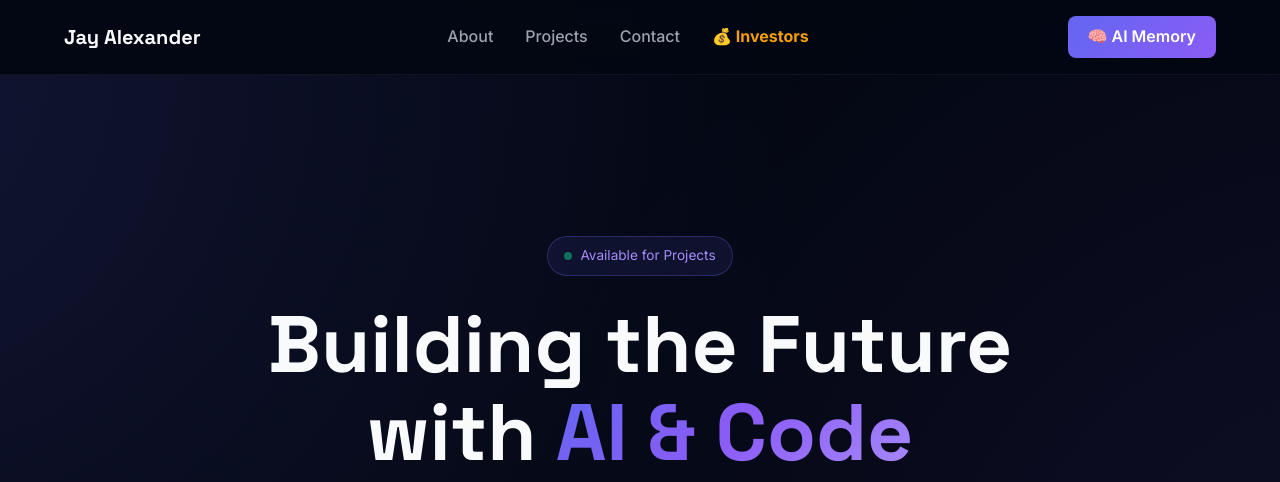
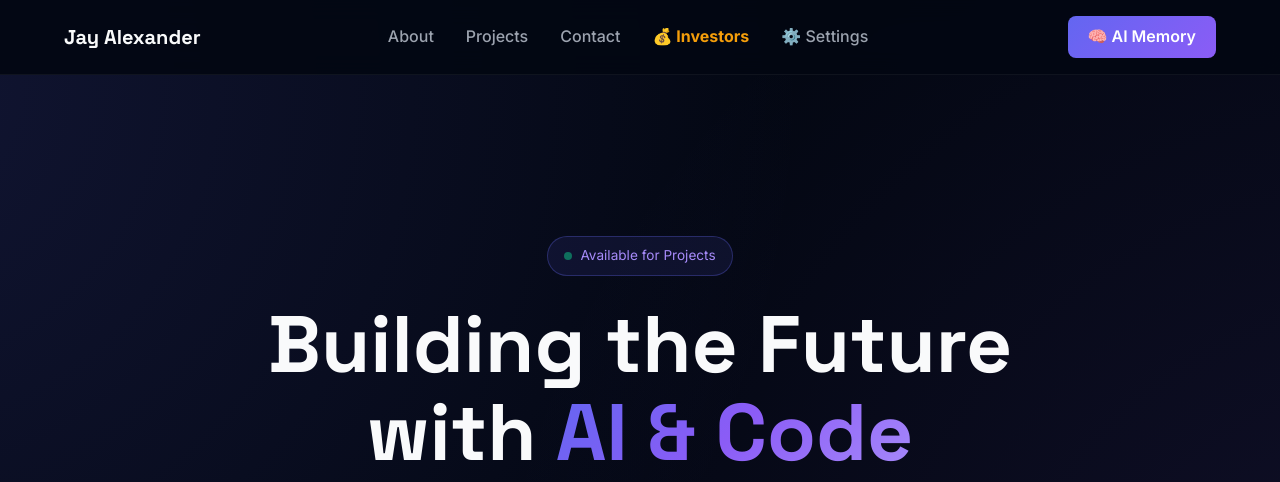
Before and after one commit to Liberty-Emporium/jay-portfolio, a Flask app: page / in a window 1280 px wide; the page is wider, and only the part inside the window is pictured. Shown: the top 482 px of that part. Run offline with Flask 2, Linux system fonts and the light colour scheme.

Commit message:
⚙️ Add Settings link to navbar

```diff
--- a/templates/index.html
+++ b/templates/index.html
@@ -106,6 +106,7 @@
                 <li><a href="#projects">Projects</a></li>
                 <li><a href="#contact">Contact</a></li>
                 <li><a href="/investors" style="color:#f59e0b;font-weight:700;">💰 Investors</a></li>
+                <li><a href="/admin">⚙️ Settings</a></li>
             </ul>
             <a href="/login" class="nav-cta" style="background:linear-gradient(135deg,#6366f1,#8b5cf6);margin-left:12px">🧠 AI Memory</a>
 
```
